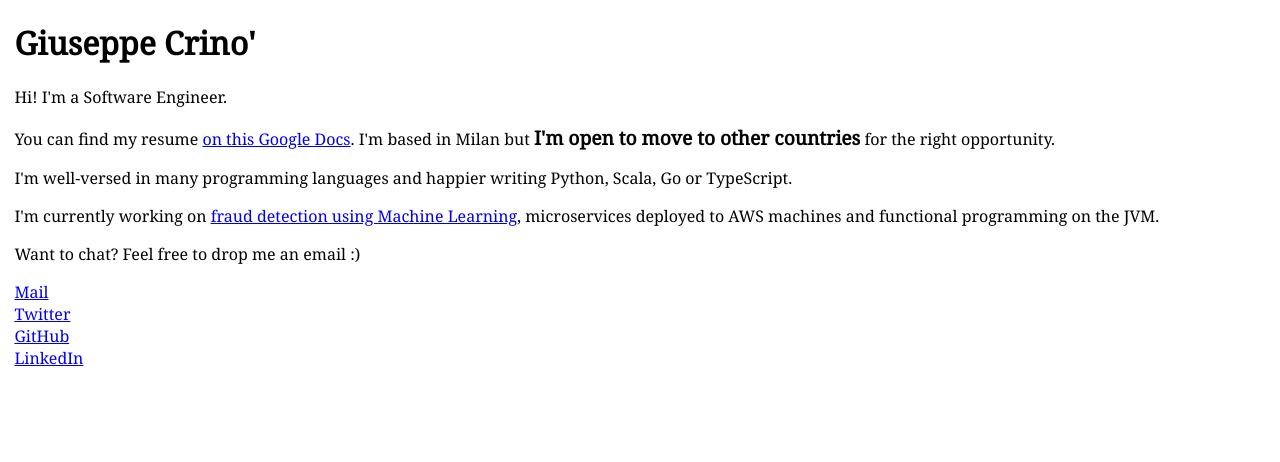
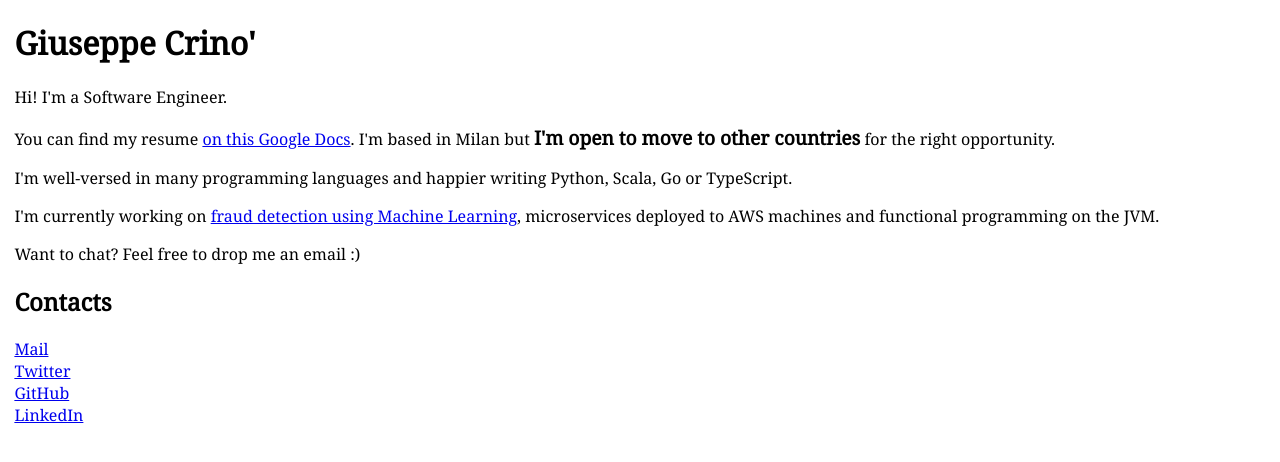
Before and after one commit to giuscri/website, a React app: page / in a window 1280 px wide. Shown: the top 462 px of the page. Built offline with nearby package versions, Linux system fonts and the light colour scheme.

Commit message:
add header to html

```diff
--- a/src/components/contacts/Contacts.tsx
+++ b/src/components/contacts/Contacts.tsx
@@ -2,6 +2,7 @@ import * as React from 'react';
 
 export const Contacts = () =>
     <div>
+        <h2>Contacts</h2>
         <div><a href="mailto:giuscri@gmail.com">Mail</a></div>
         <div><a href="https://twitter.com/giuscri">Twitter</a></div>
         <div><a href="https://github.com/giuscri">GitHub</a></div>
```
